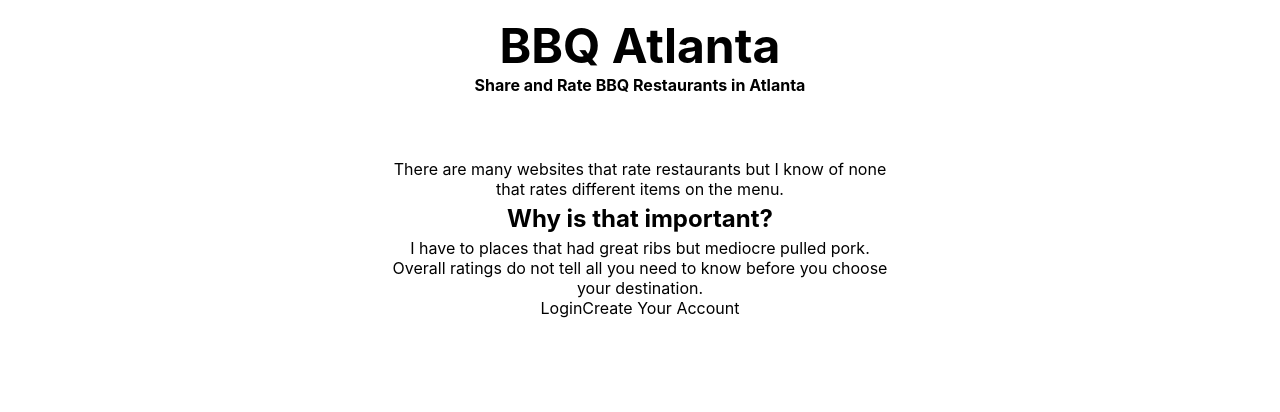
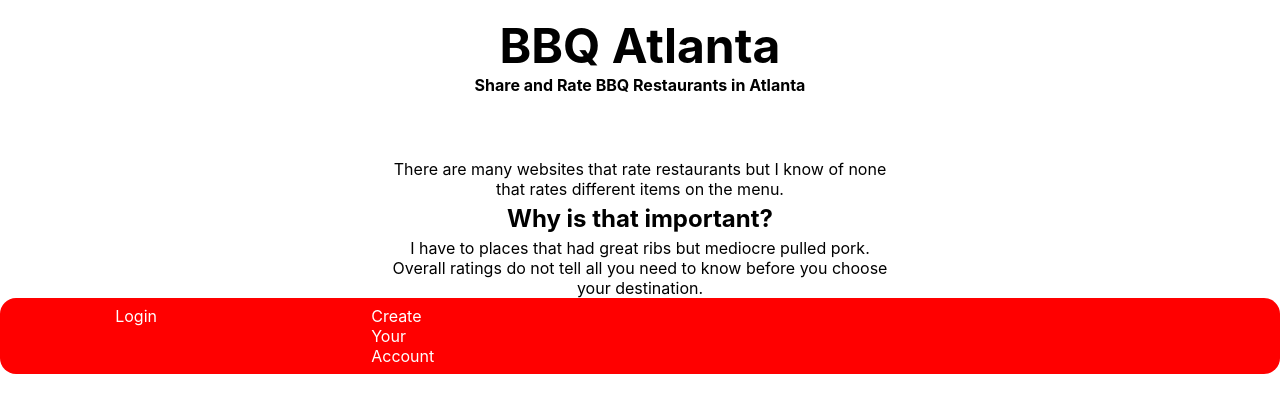
Before and after one commit to chuckderosier/bbq-atlanta, a React (Create React App) app in the folder client/: page / in a window 1280 px wide. Shown: the top 412 px of the page. Built offline with nearby package versions, Linux system fonts and the light colour scheme.

Commit message:
redoing buttons on home page

```diff
--- a/client/src/Styles/ButtonStyles.js
+++ b/client/src/Styles/ButtonStyles.js
@@ -2,17 +2,26 @@ import styled from 'styled-components'
 
 export const Button = styled.div`
     margin: 0 auto;
-    border-radius: 5em;
+    border-radius: 1em;
     .button {
         color: black;
         text-decoration: none;
-    }
-    .button-container {
-        display: flex;
-        justify-content: center;
     }
 `
 
 export const HomePageButton = styled(Button)`
 
+    background-color: red;
+    .button-container {
+        width: 40%;
+        display: flex;
+        justify-content: center;
+    }
+    .button {
+        margin: .5em auto;
+        width: 5%;
+        height: 5%;
+        color: white;
+        text-align: center;
+    }
 `
```
